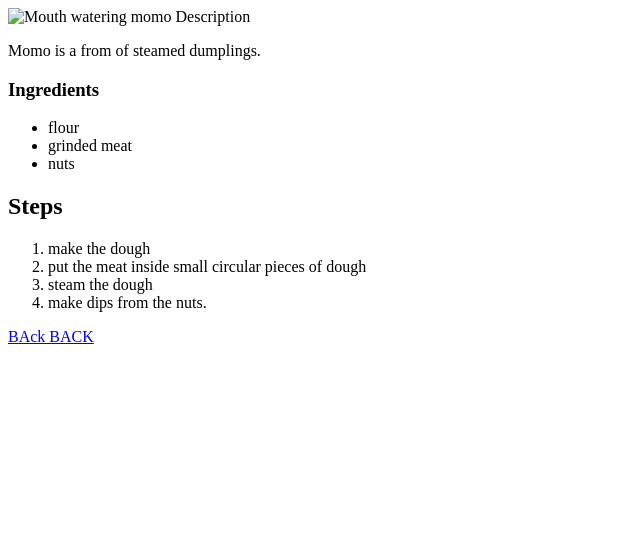
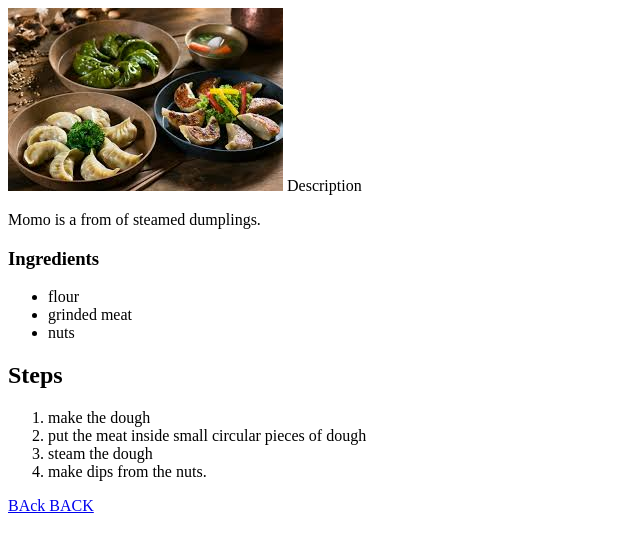
Before and after one commit to Mitsu-44/odin-recipes, a plain HTML site: page recipes/momo.html in a window 1280 px wide. Shown: the whole page, without its empty margins (0-640 px from the left). Drawn offline with Linux system fonts and the light colour scheme.

Commit message:
Add image

```diff
--- a/recipes/momo.html
+++ b/recipes/momo.html
@@ -6,7 +6,7 @@
     <title>MOMO</title>
 </head>
 <body>
-     <img src="images/momo.jpg" alt="Mouth watering momo">
+     <img src="../images/momo.jpg" alt="Mouth watering momo">
     </h2>Description</h2>
     <p>
         Momo is a from of steamed dumplings.
```
Also changed, not shown: recipes/dalbhat.html (+1 -1 lines).
